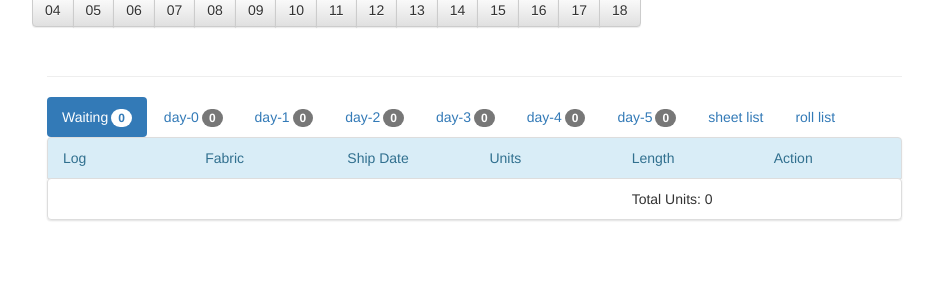
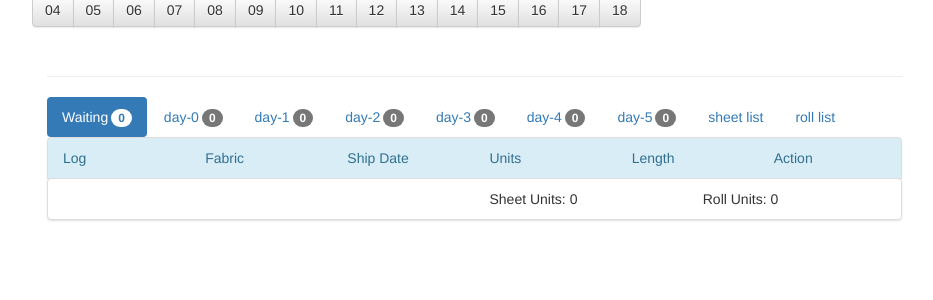
Before and after one commit to beymig/dynamicteam, a Flask app: page / in a window 1280 px wide. Shown: the part 275-575 px from the top of the page, without its empty margins (213-1146 px from the left). Run offline with Flask 2, Linux system fonts and the light colour scheme; data that the repository does not hold is empty; some libraries are stand-ins or nearby versions.

Commit message:
Separate the Total Units count for sheets and rolls

```diff
--- a/web/templates/printroom_view.html
+++ b/web/templates/printroom_view.html
@@ -45,16 +45,22 @@ function reprint_sheets(taskid, printer){
 }
 
 function sum_units_up(){
-  var totalUnits = 0;
+  var totalUnits = [0, 0];
   var counted = [];
   var tasks=$("div.dyt-task-item");
   $.each(tasks, function(idx, value){
       var fields = $(value).children("span");
       var log = $(fields[0]).text();
+      var fabric = $(fields[1]).text();
       if (!~counted.indexOf(log)){
         var units = $(fields[3]).text();
         if (log.indexOf('redo')==-1 && units && !isNaN(units)){
-          totalUnits += parseInt(units);
+          if (fabric.indexOf("SHEET")==0){
+            totalUnits[0] += parseInt(uints);
+          }
+          else{
+            totalUnits[1] += parseInt(units);
+          }
         }
         counted.push(log);
       }
@@ -63,7 +69,10 @@ function sum_units_up(){
 }
 
 $( document ).ready(function() {
-    $('#dyt-total-units').text("Total Units: "+ sum_units_up());
+    //$('#dyt-total-units').text("Total Units: "+ sum_units_up());
+    var unit_count = sum_units_up();
+    $('#dyt-total-sheet-units').text("Sheet Units: "+ unit_count[0]);
+    $('#dyt-total-roll-units').text("Roll Units: "+ unit_count[1]);
     $('#tasks .dyt-task-assigned').attr('disabled', 'disabled');
     $('#tasks .dyt-task-new').attr('disabled', 'disabled');
     $('#tasks .dyt-sheet-reprint').attr('disabled', 'disabled');
@@ -238,7 +247,8 @@ $( document ).ready(function() {
       {% endfor %}
       <li class='list-group-item panel panel-default'>
       <div class="row show-grid">
-        <span id="dyt-total-units" class="col-xs-4 col-xs-offset-8">Total Units: </span>
+        <span id="dyt-total-sheet-units" class="col-xs-3 col-xs-offset-6">Sheet Units: </span>
+        <span id="dyt-total-roll-units" class="col-xs-3">Roll Units: </span>
       </div>
       </li>
     </ul>
```
